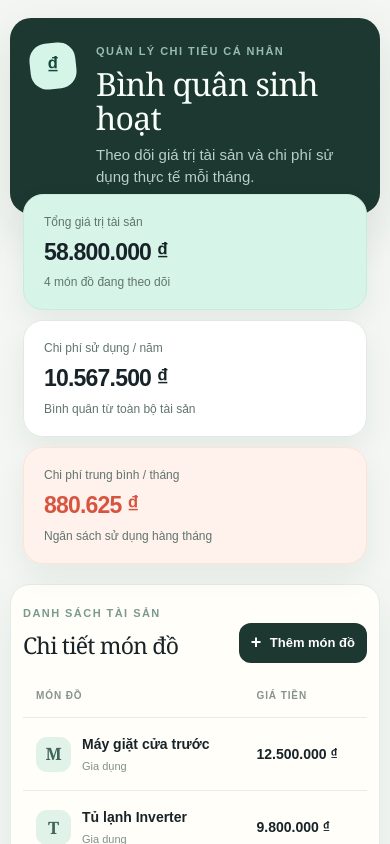
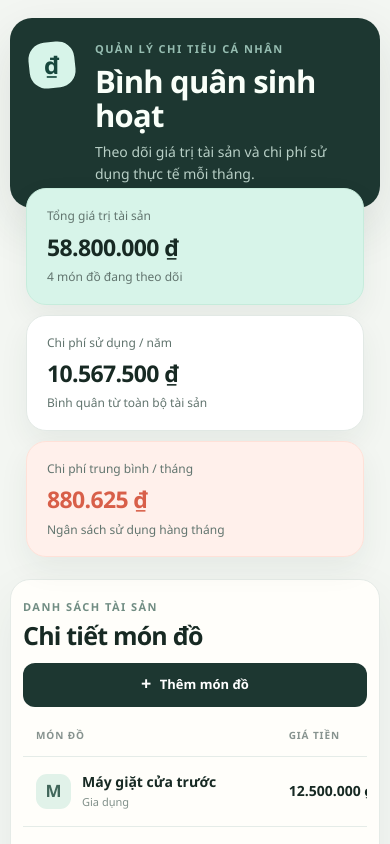
Before and after one commit to hataba123/ChiPhiBinhQuan, a Next.js app: page / in a window 390 px wide. Shown: the top 844 px of the page. Built offline with nearby package versions, Linux system fonts and the light colour scheme.

Commit message:
fix: polish Vietnamese typography and responsive UI

```diff
--- a/app/globals.css
+++ b/app/globals.css
@@ -1,17 +1,331 @@
 @import "tailwindcss";
 
-:root { --ink: #172328; --muted: #718084; --line: #e7ece9; --paper: #fffef9; --mint: #d5f5e8; --coral: #ff7963; }
+:root {
+  --ink: #172923;
+  --muted: #6f817a;
+  --line: #e5ece8;
+  --paper: #fffefa;
+  --mint: #d7f4e9;
+  --mint-deep: #1d3731;
+  --coral: #d85f49;
+  --coral-soft: #fff0eb;
+}
+
 * { box-sizing: border-box; }
 html { -webkit-text-size-adjust: 100%; }
-body { min-width: 0; margin: 0; overflow-x: hidden; background: #f3f6f2; color: var(--ink); font-family: Arial, Tahoma, Helvetica, sans-serif; }
+body {
+  min-width: 320px;
+  margin: 0;
+  overflow-x: hidden;
+  background: #f3f6f2;
+  color: var(--ink);
+  font-family: "Segoe UI", "Noto Sans", Arial, sans-serif;
+  font-size: 16px;
+  line-height: 1.5;
+  text-rendering: optimizeLegibility;
+}
 button, input { font: inherit; }
-.app-shell { width: min(1180px, calc(100% - 40px)); margin: 48px auto; }
-.hero { min-height: 198px; padding: 42px 48px; display: flex; align-items: center; gap: 20px; position: relative; overflow: hidden; border-radius: 28px; color: #f9fff9; background: #1d3731; box-shadow: 0 20px 50px #18342a1c; }
-.brand-mark { width: 54px; height: 54px; display: grid; place-items: center; flex: 0 0 auto; border-radius: 17px; background: var(--mint); color: #17473d; font-size: 27px; font-weight: 800; transform: rotate(-6deg); }
-.brand-mark span { transform: rotate(6deg); }.eyebrow { margin: 0 0 7px; color: #7c998e; font-size: 11px; font-weight: 800; letter-spacing: 1.45px; }.hero .eyebrow { color: #96bdb1; }.hero h1, .ledger h2 { margin: 0; font-family: Georgia, serif; letter-spacing: -.8px; }.hero h1 { font-size: clamp(31px, 4vw, 46px); line-height: 1.08; overflow-wrap: anywhere; }.hero-copy { margin: 8px 0 0; color: #b8cfc6; font-size: 15px; overflow-wrap: anywhere; }.hero-decoration { position: absolute; right: 75px; bottom: -30px; display: flex; gap: 15px; align-items: flex-end; opacity: .8; }.hero-decoration i { display: block; width: 30px; height: 175px; border-radius: 50px; background: #31584d; transform: rotate(33deg); }.hero-decoration i:nth-child(2) { height: 122px; background: #487362; }.hero-decoration i:nth-child(3) { height: 222px; background: #274a40; }
-.overview { display: grid; grid-template-columns: repeat(3, 1fr); gap: 18px; margin: -28px 28px 26px; position: relative; }.metric-card { min-height: 142px; padding: 24px 25px; border: 1px solid #e2e9e5; border-radius: 20px; background: #fff; box-shadow: 0 12px 30px #23403610; }.metric-card.primary { background: #d7f4e9; border-color: #c6ecdc; }.metric-card.accent { background: #fff1eb; border-color: #ffe1d8; }.metric-card p, .metric-card span { display: block; margin: 0; color: #61746e; font-size: 12px; }.metric-card strong { display: block; margin: 9px 0 8px; font-size: clamp(20px, 2.3vw, 28px); line-height: 1.12; letter-spacing: -.8px; overflow-wrap: anywhere; }.metric-card.accent strong { color: #d75540; }
-.ledger { padding: 34px; border: 1px solid #e5ebe7; border-radius: 25px; background: var(--paper); box-shadow: 0 18px 50px #203a3010; }.ledger-heading { display: flex; justify-content: space-between; align-items: center; margin-bottom: 25px; }.ledger h2 { font-size: 28px; }.add-button { border: 0; border-radius: 12px; padding: 12px 17px; color: white; background: #1d3731; cursor: pointer; font-size: 13px; font-weight: 700; transition: transform .18s, background .18s; }.add-button:hover { background: #2d554a; transform: translateY(-2px); }.add-button span { margin-right: 5px; font-size: 18px; line-height: 0; vertical-align: -1px; }
-.add-form { display: grid; grid-template-columns: 1.4fr 1fr 1fr 1fr auto; gap: 12px; margin-bottom: 22px; padding: 18px; border-radius: 16px; background: #edf5f0; }.add-form > * { min-width: 0; }.add-form label { color: #60736b; font-size: 11px; font-weight: 700; overflow-wrap: anywhere; }.add-form input { display: block; width: 100%; min-width: 0; margin-top: 6px; padding: 10px 11px; outline: none; border: 1px solid #d6e2db; border-radius: 8px; background: white; color: var(--ink); font-size: 13px; }.add-form input:focus { border-color: #6d9e8d; box-shadow: 0 0 0 3px #bfe6d633; }.add-form button { align-self: end; padding: 10px 14px; border: 0; border-radius: 8px; background: var(--coral); color: white; cursor: pointer; font-size: 12px; font-weight: 700; white-space: nowrap; }
-.table-wrap { overflow-x: auto; } table { width: 100%; min-width: 720px; border-collapse: collapse; } th { padding: 0 13px 14px; color: #87938f; text-align: left; font-size: 10px; letter-spacing: .9px; } td { padding: 16px 13px; border-top: 1px solid var(--line); font-size: 14px; font-weight: 600; } .item-name { display: flex; align-items: center; gap: 11px; }.item-icon { width: 35px; height: 35px; display: grid; place-items: center; border-radius: 11px; color: #40665a; background: #e1f2e9; font-family: Georgia, serif; font-size: 17px; }.item-name strong, .item-name small { display: block; }.item-name small { margin-top: 3px; color: #81908a; font-size: 11px; font-weight: 400; }.duration { padding: 6px 9px; border-radius: 7px; color: #54746a; background: #eff6f2; font-size: 12px; }.annual-cost { color: #cf5a46; } .delete-button { width: 29px; height: 29px; border: 0; border-radius: 50%; background: transparent; color: #a8b4ae; cursor: pointer; font-size: 23px; line-height: 1; }.delete-button:hover { background: #fff0ec; color: #d55d48; } tfoot td { border-top: 2px solid #cddcd5; color: #31564a; font-size: 13px; } tfoot td:first-child { font-size: 11px; letter-spacing: .7px; } .footer-note { margin: 18px 4px; color: #7a8782; font-size: 12px; text-align: center; }
-@media (max-width: 760px) { .app-shell { width: min(100% - 24px, 580px); margin: 18px auto; }.hero { min-height: 180px; padding: 30px 25px; align-items: flex-start; }.hero-decoration { display: none; }.overview { grid-template-columns: 1fr; margin: -20px 13px 20px; gap: 10px; }.metric-card { min-height: auto; padding: 18px 20px; }.ledger { padding: 24px 16px; border-radius: 20px; }.ledger-heading { align-items: flex-end; }.ledger h2 { font-size: 25px; }.add-button { padding: 10px 12px; }.add-form { grid-template-columns: 1fr 1fr; }.add-form button { grid-column: span 2; } }
-@media (max-width: 480px) { .app-shell { width: calc(100% - 20px); }.hero { padding: 25px 20px; border-radius: 21px; }.hero h1 { font-size: 32px; }.brand-mark { width: 46px; height: 46px; font-size: 23px; }.ledger { padding: 20px 12px; }.ledger-heading { gap: 10px; }.ledger h2 { font-size: 23px; }.add-form { grid-template-columns: 1fr; padding: 14px; }.add-form button { grid-column: auto; width: 100%; }.metric-card strong { font-size: 23px; } }
+button { -webkit-tap-highlight-color: transparent; }
+button:focus-visible, input:focus-visible { outline: 3px solid #96cdb8; outline-offset: 2px; }
+
+.app-shell { width: min(1180px, calc(100% - 40px)); margin: 48px auto 32px; }
+.hero {
+  min-height: 198px;
+  position: relative;
+  display: flex;
+  align-items: center;
+  gap: 20px;
+  overflow: hidden;
+  padding: 42px 48px;
+  border-radius: 28px;
+  isolation: isolate;
+  color: #f9fff9;
+  background: var(--mint-deep);
+  box-shadow: 0 20px 50px #18342a1c;
+}
+.brand-mark {
+  width: 54px;
+  height: 54px;
+  display: grid;
+  flex: 0 0 auto;
+  place-items: center;
+  border-radius: 17px;
+  color: #17473d;
+  background: var(--mint);
+  font-size: 28px;
+  font-weight: 800;
+  transform: rotate(-6deg);
+}
+.brand-mark span { transform: rotate(6deg); }
+.hero-content { position: relative; z-index: 1; min-width: 0; }
+.eyebrow {
+  margin: 0 0 7px;
+  color: #718d83;
+  font-size: 11px;
+  font-weight: 800;
+  letter-spacing: 1.45px;
+  line-height: 1.35;
+}
+.hero .eyebrow { color: #96bdb1; }
+.hero h1, .ledger h2 {
+  margin: 0;
+  color: inherit;
+  font-weight: 750;
+  letter-spacing: -0.8px;
+  line-height: 1.1;
+}
+.hero h1 { font-size: clamp(31px, 4vw, 46px); overflow-wrap: anywhere; }
+.hero-copy {
+  max-width: 570px;
+  margin: 9px 0 0;
+  color: #b8cfc6;
+  font-size: 15px;
+  line-height: 1.55;
+  overflow-wrap: anywhere;
+}
+.hero-decoration {
+  position: absolute;
+  z-index: -1;
+  right: 75px;
+  bottom: -30px;
+  display: flex;
+  align-items: flex-end;
+  gap: 15px;
+  opacity: 0.8;
+}
+.hero-decoration i {
+  display: block;
+  width: 30px;
+  height: 175px;
+  border-radius: 50px;
+  background: #31584d;
+  transform: rotate(33deg);
+}
+.hero-decoration i:nth-child(2) { height: 122px; background: #487362; }
+.hero-decoration i:nth-child(3) { height: 222px; background: #274a40; }
+
+.overview {
+  display: grid;
+  grid-template-columns: repeat(3, minmax(0, 1fr));
+  gap: 18px;
+  position: relative;
+  margin: -28px 28px 26px;
+}
+.metric-card {
+  min-height: 142px;
+  padding: 24px 25px;
+  border: 1px solid #e2e9e5;
+  border-radius: 20px;
+  background: #fff;
+  box-shadow: 0 12px 30px #23403610;
+}
+.metric-card.primary { border-color: #c6ecdc; background: var(--mint); }
+.metric-card.accent { border-color: #ffe1d8; background: var(--coral-soft); }
+.metric-card p, .metric-card span {
+  display: block;
+  margin: 0;
+  color: #61746e;
+  font-size: 12px;
+  line-height: 1.45;
+}
+.metric-card strong {
+  display: block;
+  margin: 9px 0 8px;
+  font-size: clamp(20px, 2.3vw, 28px);
+  font-weight: 750;
+  letter-spacing: -0.65px;
+  line-height: 1.15;
+  overflow-wrap: anywhere;
+}
+.metric-card.accent strong { color: var(--coral); }
+
+.ledger {
+  padding: 34px;
+  border: 1px solid #e5ebe7;
+  border-radius: 25px;
+  background: var(--paper);
+  box-shadow: 0 18px 50px #203a3010;
+}
+.ledger-heading {
+  display: flex;
+  align-items: flex-start;
+  justify-content: space-between;
+  gap: 18px;
+  margin-bottom: 25px;
+}
+.ledger h2 { font-size: 28px; }
+.add-button, .save-button, .secondary-button {
+  border: 0;
+  cursor: pointer;
+  font-size: 13px;
+  font-weight: 700;
+  transition: transform .18s, background .18s, color .18s;
+}
+.add-button {
+  flex: 0 0 auto;
+  padding: 12px 17px;
+  border-radius: 12px;
+  color: white;
+  background: var(--mint-deep);
+}
+.add-button:hover { background: #2d554a; transform: translateY(-2px); }
+.add-button span { margin-right: 5px; font-size: 18px; line-height: 0; vertical-align: -1px; }
+
+.add-form {
+  display: grid;
+  grid-template-columns: 1.4fr 1fr 1fr 1fr auto;
+  gap: 12px;
+  align-items: end;
+  margin-bottom: 22px;
+  padding: 18px;
+  border-radius: 16px;
+  background: #edf5f0;
+}
+.add-form label {
+  min-width: 0;
+  color: #60736b;
+  font-size: 11px;
+  font-weight: 700;
+  line-height: 1.35;
+}
+.add-form input {
+  display: block;
+  width: 100%;
+  min-width: 0;
+  margin-top: 6px;
+  padding: 10px 11px;
+  border: 1px solid #d6e2db;
+  border-radius: 8px;
+  outline: none;
+  color: var(--ink);
+  background: white;
+  font-size: 13px;
+}
+.add-form input:focus { border-color: #6d9e8d; box-shadow: 0 0 0 3px #bfe6d633; }
+.form-actions { display: flex; gap: 8px; }
+.save-button, .secondary-button { min-height: 40px; padding: 9px 14px; border-radius: 8px; white-space: nowrap; }
+.save-button { color: white; background: var(--coral); }
+.save-button:hover { background: #c9503c; }
+.secondary-button { color: #47695d; background: #e4f0ea; }
+.secondary-button:hover { background: #d5e8df; }
+
+.table-wrap { overflow-x: auto; scrollbar-color: #b9d2c7 transparent; }
+table { width: 100%; min-width: 760px; border-collapse: collapse; }
+th {
+  padding: 0 13px 14px;
+  color: #87938f;
+  text-align: left;
+  font-size: 10px;
+  font-weight: 800;
+  letter-spacing: .9px;
+  line-height: 1.3;
+  white-space: nowrap;
+}
+td {
+  padding: 16px 13px;
+  border-top: 1px solid var(--line);
+  font-size: 14px;
+  font-weight: 600;
+  line-height: 1.35;
+  vertical-align: middle;
+}
+tbody tr { transition: background .18s; }
+tbody tr:hover { background: #f8fbf9; }
+.item-name { display: flex; align-items: center; gap: 11px; min-width: 205px; }
+.item-icon {
+  width: 35px;
+  height: 35px;
+  display: grid;
+  flex: 0 0 auto;
+  place-items: center;
+  border-radius: 11px;
+  color: #40665a;
+  background: #e1f2e9;
+  font-size: 17px;
+  font-weight: 700;
+}
+.item-name strong, .item-name small { display: block; }
+.item-name strong { overflow-wrap: anywhere; }
+.item-name small { margin-top: 3px; color: #81908a; font-size: 11px; font-weight: 400; }
+.duration { padding: 6px 9px; border-radius: 7px; color: #54746a; background: #eff6f2; font-size: 12px; white-space: nowrap; }
+.annual-cost { color: #cf5a46; }
+.delete-button {
+  width: 32px;
+  height: 32px;
+  border: 0;
+  border-radius: 50%;
+  color: #a8b4ae;
+  background: transparent;
+  cursor: pointer;
+  font-size: 22px;
+  line-height: 1;
+}
+.delete-button:hover { color: #d55d48; background: #fff0ec; }
+tfoot td { border-top: 2px solid #cddcd5; color: #31564a; font-size: 13px; }
+tfoot td:first-child { font-size: 11px; letter-spacing: .7px; }
+
+.empty-state {
+  display: grid;
+  justify-items: center;
+  gap: 8px;
+  padding: 44px 20px 38px;
+  border: 1px dashed #cddfd6;
+  border-radius: 16px;
+  color: #49655c;
+  text-align: center;
+  background: #f8fbf9;
+}
+.empty-state p { max-width: 360px; margin: 0 0 8px; color: var(--muted); font-size: 13px; }
+.empty-state-icon {
+  display: grid;
+  width: 42px;
+  height: 42px;
+  place-items: center;
+  margin-bottom: 3px;
+  border-radius: 13px;
+  color: #477466;
+  background: #e2f2eb;
+  font-size: 25px;
+}
+.footer-note { margin: 18px 4px; color: #7a8782; font-size: 12px; text-align: center; }
+.sr-only {
+  position: absolute;
+  width: 1px;
+  height: 1px;
+  padding: 0;
+  margin: -1px;
+  overflow: hidden;
+  clip: rect(0, 0, 0, 0);
+  white-space: nowrap;
+  border: 0;
+}
+
+@media (max-width: 960px) {
+  .app-shell { width: min(100% - 28px, 760px); }
+  .overview { grid-template-columns: 1fr; margin: -20px 16px 22px; gap: 10px; }
+  .metric-card { min-height: auto; padding: 18px 20px; }
+  .add-form { grid-template-columns: 1.3fr 1fr; }
+  .form-actions { grid-column: span 2; justify-content: flex-end; }
+}
+
+@media (max-width: 640px) {
+  .app-shell { width: calc(100% - 20px); margin: 18px auto 24px; }
+  .hero { min-height: 180px; align-items: flex-start; padding: 28px 22px; border-radius: 22px; }
+  .hero-decoration { display: none; }
+  .ledger { padding: 24px 16px; border-radius: 20px; }
+  .ledger-heading { align-items: stretch; flex-direction: column; gap: 14px; margin-bottom: 22px; }
+  .ledger h2 { font-size: 25px; }
+  .add-button { width: 100%; }
+  .add-form { grid-template-columns: 1fr; padding: 14px; }
+  .form-actions { grid-column: auto; justify-content: stretch; }
+  .form-actions button { flex: 1; }
+}
+
+@media (max-width: 420px) {
+  .hero { padding: 24px 19px; }
+  .brand-mark { width: 46px; height: 46px; font-size: 24px; }
+  .hero h1 { font-size: 31px; }
+  .hero-copy { font-size: 14px; }
+  .ledger { padding: 20px 12px; }
+  .metric-card strong { font-size: 23px; }
+}
--- a/app/page.tsx
+++ b/app/page.tsx
@@ -24,11 +24,12 @@ const currency = new Intl.NumberFormat("vi-VN", {
 });
 
 const number = new Intl.NumberFormat("vi-VN");
+const emptyForm = { name: "", price: "", years: "", category: "Khác" };
 
 export default function Home() {
   const [items, setItems] = useState<Item[]>(initialItems);
   const [showForm, setShowForm] = useState(false);
-  const [form, setForm] = useState({ name: "", price: "", years: "", category: "Khác" });
+  const [form, setForm] = useState(emptyForm);
 
   const summary = useMemo(() => {
     const totalValue = items.reduce((sum, item) => sum + item.price, 0);
@@ -40,21 +41,35 @@ export default function Home() {
     event.preventDefault();
     const price = Number(form.price);
     const years = Number(form.years);
+
     if (!form.name.trim() || price <= 0 || years <= 0) return;
 
     setItems((current) => [
       ...current,
-      { id: Date.now(), name: form.name.trim(), price, years, category: form.category.trim() || "Khác" },
+      {
+        id: Date.now(),
+        name: form.name.trim(),
+        price,
+        years,
+        category: form.category.trim() || "Khác",
+      },
     ]);
-    setForm({ name: "", price: "", years: "", category: "Khác" });
+    setForm(emptyForm);
+    setShowForm(false);
+  }
+
+  function cancelForm() {
+    setForm(emptyForm);
     setShowForm(false);
   }
 
   return (
     <main className="app-shell">
       <section className="hero">
-        <div className="brand-mark" aria-hidden="true"><span>₫</span></div>
-        <div>
+        <div className="brand-mark" aria-hidden="true">
+          <span>₫</span>
+        </div>
+        <div className="hero-content">
           <p className="eyebrow">QUẢN LÝ CHI TIÊU CÁ NHÂN</p>
           <h1>Bình quân sinh hoạt</h1>
           <p className="hero-copy">Theo dõi giá trị tài sản và chi phí sử dụng thực tế mỗi tháng.</p>
@@ -80,34 +95,65 @@ export default function Home() {
         </article>
       </section>
 
-      <section className="ledger">
+      <section className="ledger" aria-labelledby="ledger-title">
         <div className="ledger-heading">
           <div>
             <p className="eyebrow">DANH SÁCH TÀI SẢN</p>
-            <h2>Chi tiết món đồ</h2>
+            <h2 id="ledger-title">Chi tiết món đồ</h2>
           </div>
-          <button className="add-button" type="button" onClick={() => setShowForm((current) => !current)}>
-            <span>+</span> Thêm món đồ
+          <button
+            className="add-button"
+            type="button"
+            onClick={() => setShowForm((current) => !current)}
+            aria-expanded={showForm}
+            aria-controls="add-item-form"
+          >
+            <span aria-hidden="true">+</span> {showForm ? "Đóng biểu mẫu" : "Thêm món đồ"}
           </button>
         </div>
 
         {showForm && (
-          <form className="add-form" onSubmit={addItem}>
-            <label>Tên món đồ<input autoFocus value={form.name} onChange={(e) => setForm({ ...form, name: e.target.value })} placeholder="Ví dụ: Máy lọc không khí" required /></label>
-            <label>Nhóm<input value={form.category} onChange={(e) => setForm({ ...form, category: e.target.value })} placeholder="Gia dụng" /></label>
-            <label>Giá tiền (đ)<input type="number" min="1" value={form.price} onChange={(e) => setForm({ ...form, price: e.target.value })} placeholder="0" required /></label>
-            <label>Thời gian sử dụng (năm)<input type="number" min="0.1" step="0.1" value={form.years} onChange={(e) => setForm({ ...form, years: e.target.value })} placeholder="5" required /></label>
-            <button type="submit">Lưu món đồ</button>
+          <form className="add-form" id="add-item-form" onSubmit={addItem}>
+            <label>
+              Tên món đồ
+              <input autoFocus value={form.name} onChange={(event) => setForm({ ...form, name: event.target.value })} placeholder="Ví dụ: Máy lọc không khí" required />
+            </label>
+            <label>
+              Nhóm
+              <input list="category-options" value={form.category} onChange={(event) => setForm({ ...form, category: event.target.value })} placeholder="Gia dụng" />
+              <datalist id="category-options">
+                <option value="Gia dụng" />
+                <option value="Công nghệ" />
+                <option value="Di chuyển" />
+                <option value="Khác" />
+              </datalist>
+            </label>
+            <label>
+              Giá tiền (₫)
+              <input inputMode="numeric" type="number" min="1" value={form.price} onChange={(event) => setForm({ ...form, price: event.target.value })} placeholder="0" required />
+            </label>
+            <label>
+              Thời gian sử dụng (năm)
+              <input inputMode="decimal" type="number" min="0.1" step="0.1" value={form.years} onChange={(event) => setForm({ ...form, years: event.target.value })} placeholder="5" required />
+            </label>
+            <div className="form-actions">
+              <button className="secondary-button" type="button" onClick={cancelForm}>Huỷ</button>
+              <button className="save-button" type="submit">Lưu món đồ</button>
+            </div>
           </form>
         )}
 
+        {items.length > 0 ? (
           <div className="table-wrap">
             <table>
-            <thead><tr><th>MÓN ĐỒ</th><th>GIÁ TIỀN</th><th>THỜI GIAN SỬ DỤNG</th><th>TIỀN SỬ DỤNG / NĂM</th><th aria-label="Thao tác"></th></tr></thead>
+              <caption className="sr-only">Danh sách tài sản và chi phí sử dụng</caption>
+              <thead>
+                <tr><th scope="col">MÓN ĐỒ</th><th scope="col">GIÁ TIỀN</th><th scope="col">THỜI GIAN SỬ DỤNG</th><th scope="col">TIỀN SỬ DỤNG / NĂM</th><th scope="col" aria-label="Thao tác"></th></tr>
+              </thead>
               <tbody>
                 {items.map((item) => (
                   <tr key={item.id}>
-                  <td><div className="item-name"><span className="item-icon">{item.name.charAt(0)}</span><div><strong>{item.name}</strong><small>{item.category}</small></div></div></td>
+                    <td><div className="item-name"><span className="item-icon" aria-hidden="true">{item.name.charAt(0)}</span><div><strong>{item.name}</strong><small>{item.category}</small></div></div></td>
                     <td>{currency.format(item.price)}</td>
                     <td><span className="duration">{number.format(item.years)} năm</span></td>
                     <td className="annual-cost">{currency.format(item.price / item.years)}</td>
@@ -118,6 +164,14 @@ export default function Home() {
               <tfoot><tr><td>TỔNG CỘNG</td><td>{currency.format(summary.totalValue)}</td><td>{items.length} món đồ</td><td>{currency.format(summary.yearlyCost)}</td><td></td></tr></tfoot>
             </table>
           </div>
+        ) : (
+          <div className="empty-state">
+            <span className="empty-state-icon" aria-hidden="true">＋</span>
+            <strong>Chưa có món đồ nào</strong>
+            <p>Thêm tài sản đầu tiên để bắt đầu theo dõi chi phí sử dụng.</p>
+            <button className="secondary-button" type="button" onClick={() => setShowForm(true)}>Thêm món đồ</button>
+          </div>
+        )}
       </section>
 
       <p className="footer-note">Các số liệu được tính theo phương pháp phân bổ đều trong thời gian sử dụng.</p>
```
Lines whose indentation alone changed are shown as unchanged.
